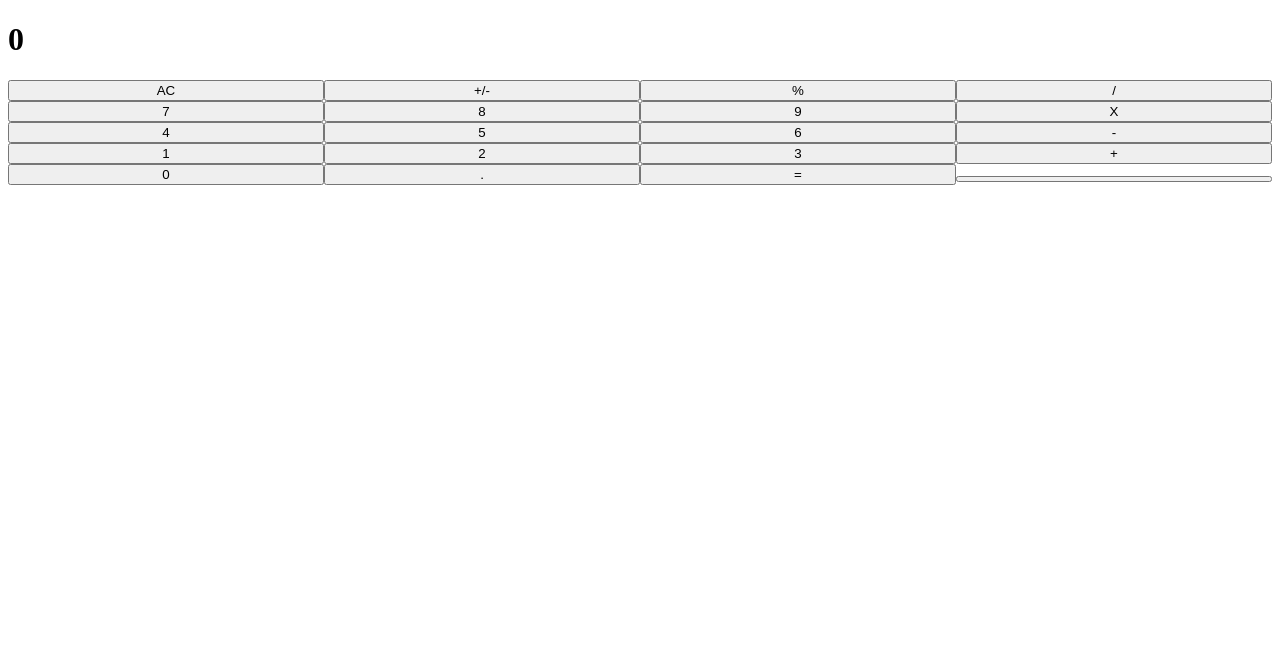
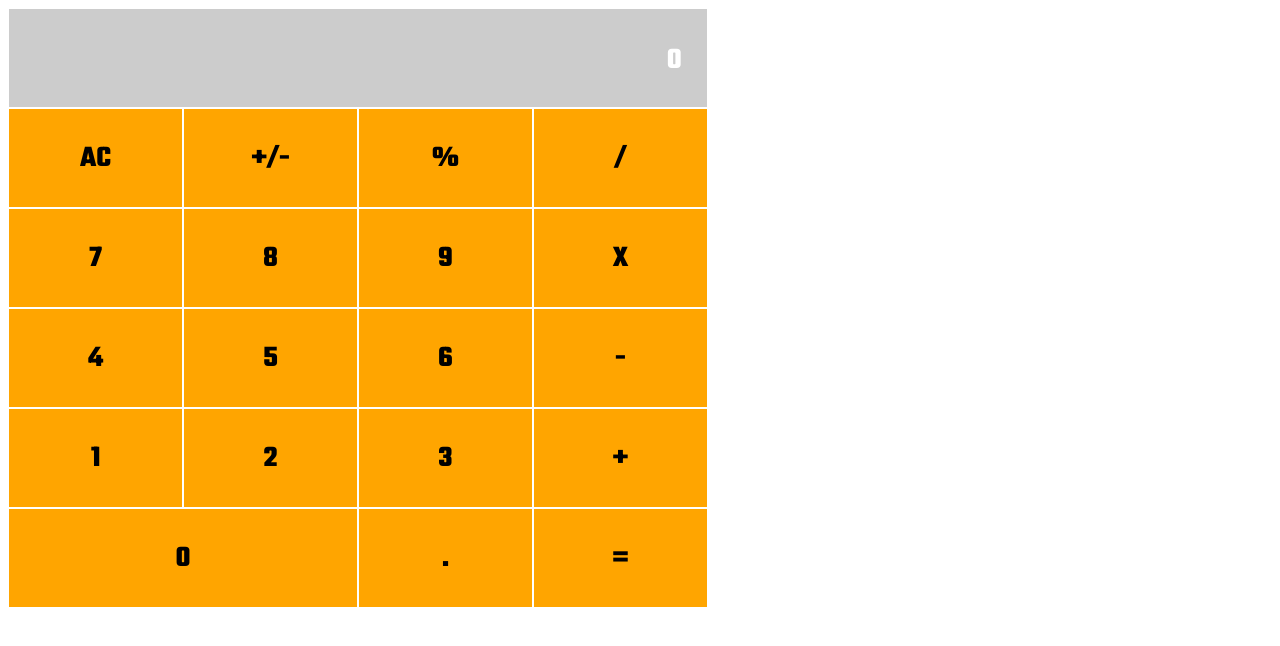
Before and after one commit to Usagib/react-calculator, a React (Create React App) app: page / in a window 1280 px wide. Shown: the top 646 px of the page. Built offline with nearby package versions, Linux system fonts and the light colour scheme.

Commit message:
css component styling

```diff
--- a/src/components/App.js
+++ b/src/components/App.js
@@ -3,7 +3,8 @@ import Display from './Display.js';
 import ButtonPanel from './ButtonPanel.js';
 import '../index.css';
 
-export default function App() {
+export default class App extends React.Component {
+  render() {
     return (
       <div id="Calcualtor">
           <Display />
@@ -11,3 +12,4 @@ export default function App() {
       </div>
     );
   }
+}
--- a/src/components/Button.js
+++ b/src/components/Button.js
@@ -4,11 +4,18 @@ import PropTypes from 'prop-types';
 export default class Button extends React.Component {
   render() {
     return (
-      <button className="button"> { this.props.buttonName }</button>
+      <button className='button' style={{width: this.props.width, background: this.props.color}}>
+        { this.props.buttonName }
+      </button>
     );
   }
 }
 
+Button.defaultProps= {
+  color: 'orange',
+  width: '25%',
+};
+
 Button.propTypes = {
   buttonName: PropTypes.string,
 };
--- a/src/components/ButtonPanel.js
+++ b/src/components/ButtonPanel.js
@@ -5,7 +5,7 @@ import '../index.css';
 export default class ButtonPanel extends React.Component {
   render() {
     return (
-      <div id="buttonPanelContainer">
+      <div id="ButtonPanel">
         <div className="group">
           <Button buttonName='AC' />
           <Button buttonName='+/-' />
@@ -31,10 +31,9 @@ export default class ButtonPanel extends React.Component {
           <Button buttonName='+' />
         </div>
         <div className="group">
-          <Button buttonName='0' />
+          <Button buttonName='0' width='50%' />
           <Button buttonName='.' />
           <Button buttonName='=' />
-          <Button />
         </div>
       </div>
     );
--- a/src/components/Display.js
+++ b/src/components/Display.js
@@ -6,7 +6,7 @@ export default class Display extends React.Component {
     const result = String(this.props.result);
     return (
       <div id="Display">
-        <h1>{result}</h1>
+        <p className="result">{result}</p>
       </div>
     );
   }
--- a/src/index.css
+++ b/src/index.css
@@ -1,5 +1,5 @@
 /* ./src/index.css */
-
+@import url('https://fonts.googleapis.com/css2?family=Teko:wght@300;700&display=swap');
 #buttonPanelContainer {
   display: flex;
   flex-wrap: wrap;
@@ -7,11 +7,60 @@
 }
 
 .button {
-  height: auto;
   width: 25%;
+  height: 100px;
+  font-family: 'Teko', sans-serif;
+  font-weight: bold;
+  font-size: 30px;
+  color: black;
+  border: 1px solid white;
 }
 
+.button-0 {
+  width: 50%;
+  height: 100px;
+  font-family: 'Teko', sans-serif;
+  font-weight: bold;
+  font-size: 30px;
+  color: black;
+  border: 1px solid white;
+}
+
+
 #Calculator {
-  width: 50%;
+  display: flex;
+  width: 700px;
+}
+
+#Display {
+  display: flex;
+  width: 700px;
+  background-color: #ccc;
+  height: 100px;
+  padding-left: 2%;
+  padding-right: 2%;
+  box-sizing: border-box;
+  border: 1px solid white;
+}
+
+.result {
+  font-family: 'Teko', sans-serif;
+  font-weight: bold;
+  font-size: 30px;
+  color: white;
+  text-align: right;
+  width: 100%;
   height: auto;
 }
+
+#ButtonPanel {
+  display: flex;
+  width: 700px;
+  flex-wrap: wrap;
+}
+
+.group {
+  height: 100px;
+  background: #eee;
+  width: 700px;
+}
```
